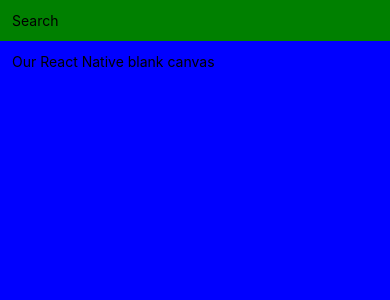
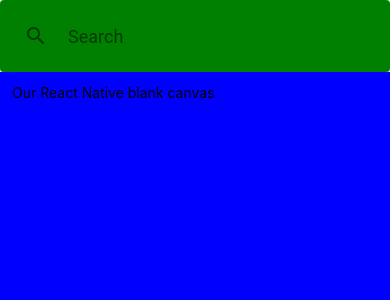
Before and after one commit to ProgrammedForAdventure/MealsToGo, a React Native app: screen / in a window 390 px wide. Shown: the top 300 px of the page. Built offline with nearby package versions, Linux system fonts and the light colour scheme.

Commit message:
Added searchbar.

```diff
--- a/App.js
+++ b/App.js
@@ -1,12 +1,24 @@
-import React from 'react';
+import React, { useState } from 'react';
 import { StatusBar as ExpoStatusBar } from 'expo-status-bar';
 import { StyleSheet, Text, SafeAreaView, StatusBar } from 'react-native';
+import { Searchbar } from 'react-native-paper';
 
 export default function App() {
+  const [searchQuery, setSearchQuery] = useState();
+  const onChangeText = (text) => {
+    console.log(text);
+    setSearchQuery(text);
+  };
+
   return (
     <>
       <SafeAreaView style={styles.container}>
-        <Text style={styles.searchBar}>Search</Text>
+        <Searchbar
+          style={styles.searchBar}
+          onChangeText={onChangeText}
+          placeholder="Search"
+          value={searchQuery}
+        />
         <Text style={styles.content}>Our React Native blank canvas</Text>
       </SafeAreaView>
       <ExpoStatusBar style="auto" />
```
